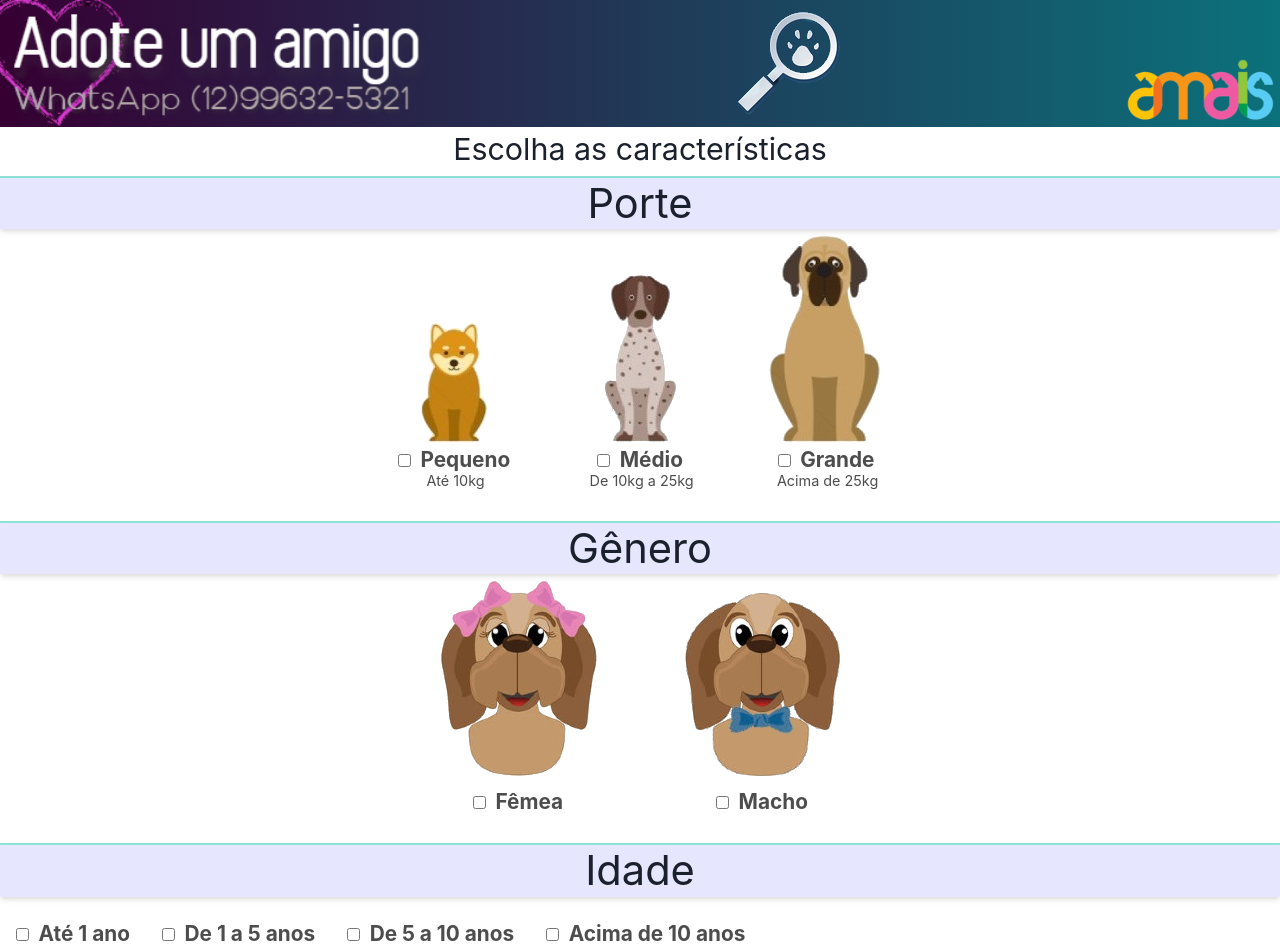
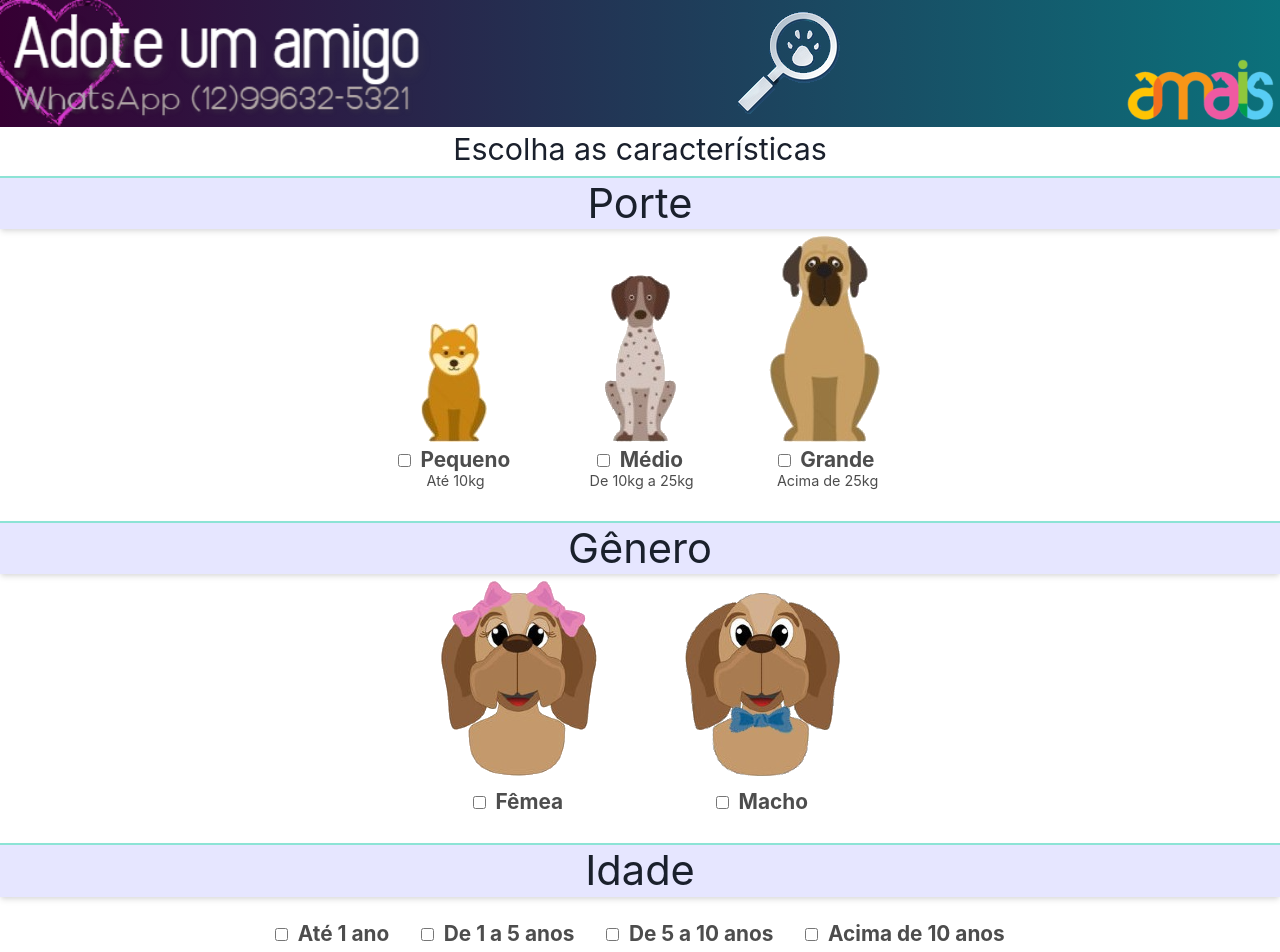
Before and after one commit to clarinha-prado/wolvesj, a Next.js app: page /filter in a window 1280 px wide. Shown: the top 952 px of the page. Built offline with nearby package versions, Linux system fonts and the light colour scheme.

Commit message:
age horizontal justification

```diff
--- a/src/components/Age.tsx
+++ b/src/components/Age.tsx
@@ -18,6 +18,7 @@ export function Age() {
             mb={["1rem", "2rem"]}
             mt={["1rem", "1.5rem", "1.5rem"]}
             align={['start', 'center']}
+            justify="center"
         >
 
             { genders.map((value, index) => {
```
